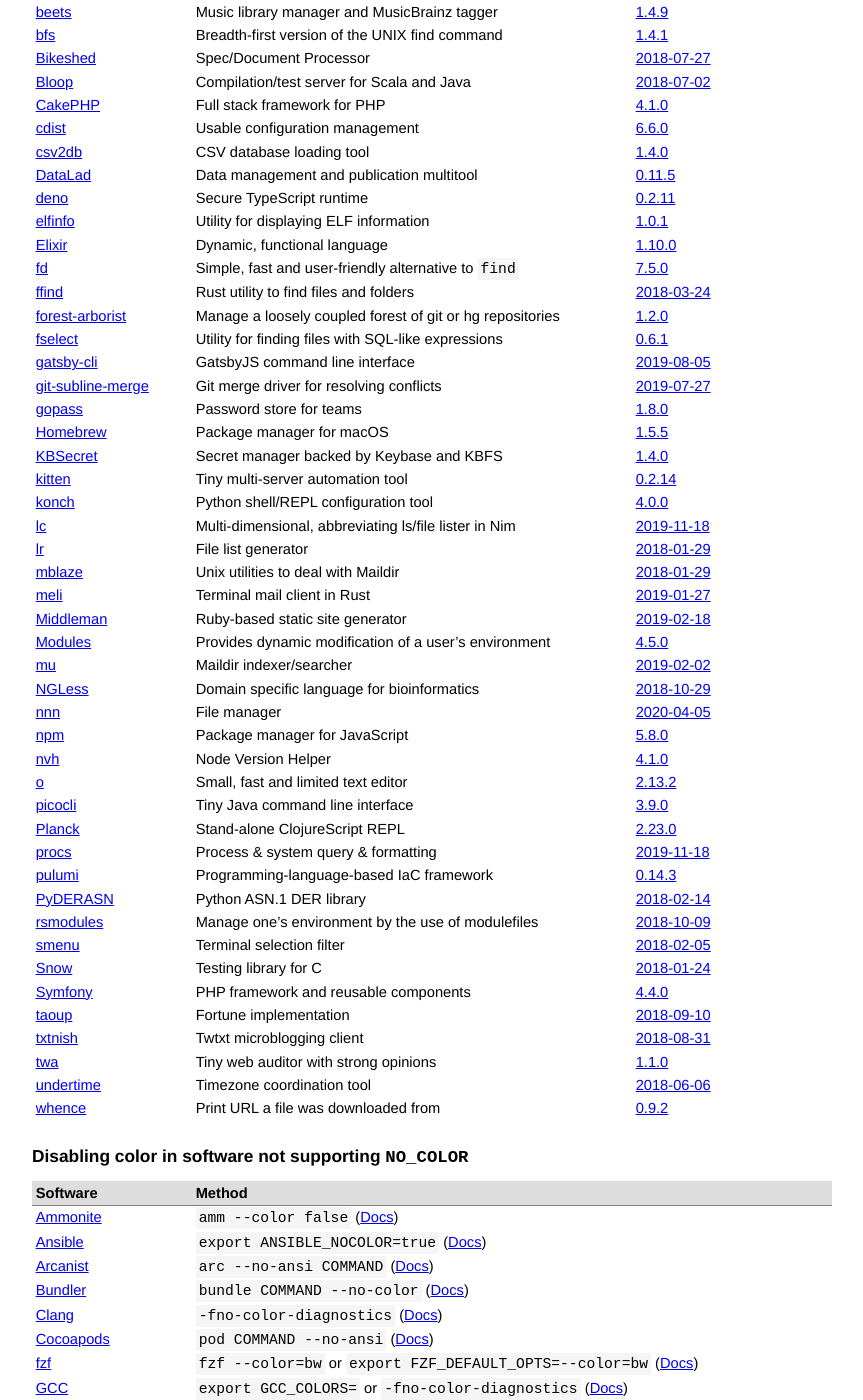
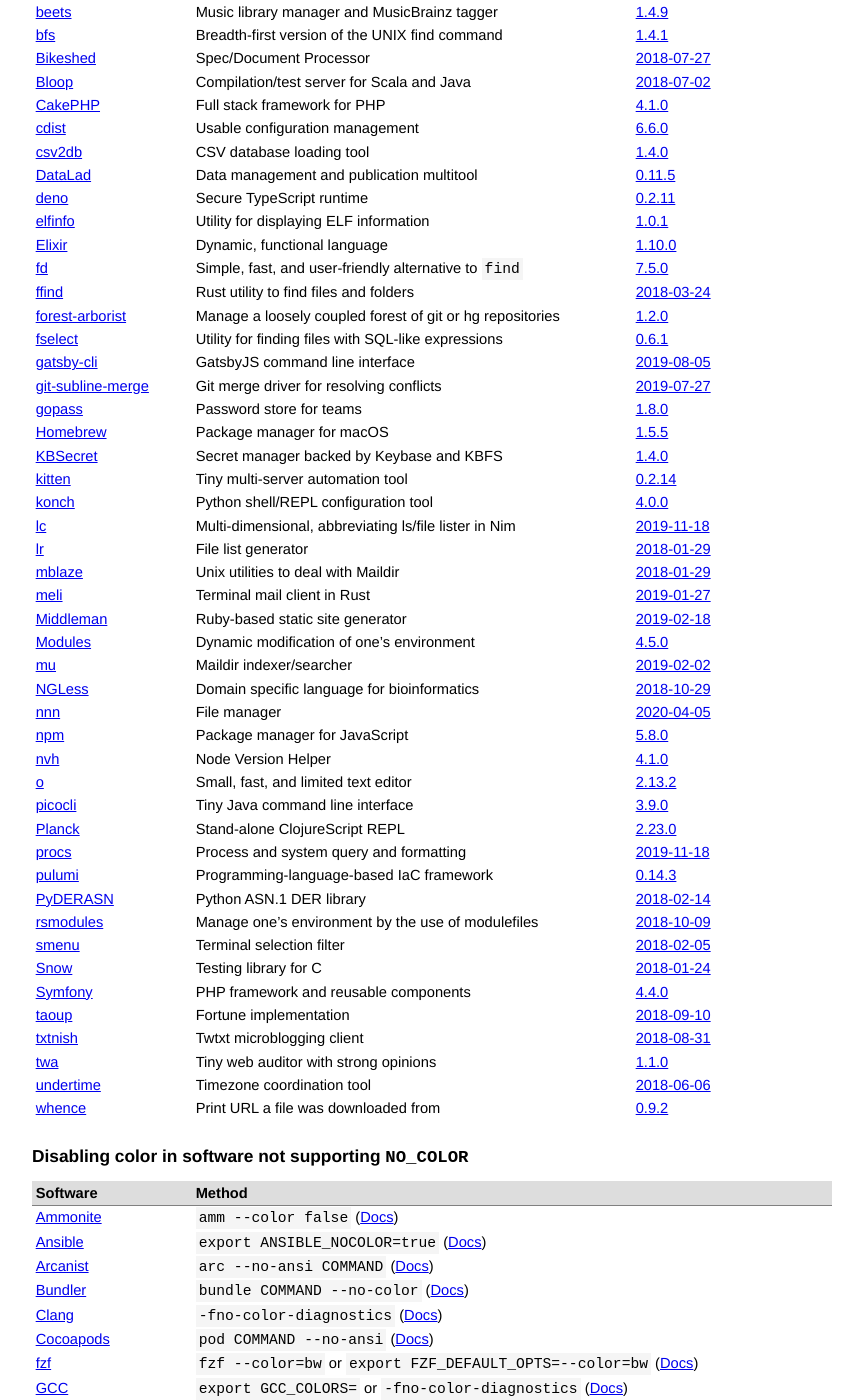
Before and after one commit to jcs/no_color, a Jekyll site: the page built from index.md, in a window 1280 px wide and 1400 px high, scrolled down 871 px. Shown: the whole window, without its empty margins (208-1071 px from the left). Built offline with Jekyll 4.4.1, drawn with Linux system fonts in a browser that asks for light colours; our own code applies the rules of GitHub Pages for plain Markdown files.

Commit message:
Oxford comma

```diff
--- a/index.md
+++ b/index.md
@@ -69,7 +69,7 @@ color via `NO_COLOR`.
 | [deno](https://github.com/denoland/deno) | Secure TypeScript runtime | [0.2.11](https://github.com/denoland/deno/releases/tag/v0.2.11) |
 | [elfinfo](https://github.com/xyproto/elfinfo) | Utility for displaying ELF information | [1.0.1](https://github.com/xyproto/elfinfo/tree/1.0.1) |
 | [Elixir](https://elixir-lang.org) | Dynamic, functional language | [1.10.0](https://github.com/elixir-lang/elixir/releases/tag/v1.10.0) |
-| [fd](https://github.com/sharkdp/fd) | Simple, fast and user-friendly alternative to `find` | [7.5.0](https://github.com/sharkdp/fd/releases/tag/v7.5.0) |
+| [fd](https://github.com/sharkdp/fd) | Simple, fast, and user-friendly alternative to `find` | [7.5.0](https://github.com/sharkdp/fd/releases/tag/v7.5.0) |
 | [ffind](https://github.com/josephscade/ffind) | Rust utility to find files and folders | [2018-03-24](https://github.com/josephscade/ffind/commit/fec4aa6101f2b3d6d5b06df640e299d0b1fbb190) |
 | [forest-arborist](https://github.com/JohnRGee/forest-arborist) | Manage a loosely coupled forest of git or hg repositories | [1.2.0](https://github.com/JohnRGee/forest-arborist/releases/tag/v1.2.0) |
 | [fselect](https://github.com/jhspetersson/fselect) | Utility for finding files with SQL-like expressions | [0.6.1](https://github.com/jhspetersson/fselect/releases/tag/0.6.1) |
@@ -85,16 +85,16 @@ color via `NO_COLOR`.
 | [mblaze](https://github.com/chneukirchen/mblaze) | Unix utilities to deal with Maildir | [2018-01-29](https://github.com/chneukirchen/mblaze/commit/4014f03afe6d624ba1c6bdde6551b4996ba31fe5) |
 | [meli](https://meli.delivery) | Terminal mail client in Rust | [2019-01-27](https://github.com/meli/meli/commit/6a7cae09882d43c0de8a84df3d66174949ede0e0) |
 | [Middleman](https://middlemanapp.com) | Ruby-based static site generator | [2019-02-18](https://github.com/middleman/middleman/commit/3040ffa1331aa48c76ae5ca7f4b2e0a0f1b7af15) |
-| [Modules](http://modules.sourceforge.net/) | Provides dynamic modification of a user's environment | [4.5.0](https://github.com/cea-hpc/modules/releases/tag/v4.5.0) |
+| [Modules](http://modules.sourceforge.net/) | Dynamic modification of one's environment | [4.5.0](https://github.com/cea-hpc/modules/releases/tag/v4.5.0) |
 | [mu](https://www.djcbsoftware.nl/code/mu/) | Maildir indexer/searcher | [2019-02-02](https://github.com/djcb/mu/commit/eb6efee81db22531ef05e140549bde7e87dd9725) |
 | [NGLess](http://ngless.embl.de/) | Domain specific language for bioinformatics | [2018-10-29](https://github.com/ngless-toolkit/ngless/commit/15926150701100ff96b4a7cd1f3142f9a272b983) |
 | [nnn](https://github.com/jarun/nnn) | File manager | [2020-04-05](https://github.com/jarun/nnn/commit/f14fb9c0f92c25ab79dd0c47d16f075199aeb999) |
 | [npm](https://www.npmjs.com/) | Package manager for JavaScript | [5.8.0](https://github.com/npm/npm/releases/tag/v5.8.0) |
 | [nvh](https://github.com/JohnRGee/nvh) | Node Version Helper | [4.1.0](https://github.com/JohnRGee/nvh/releases/tag/v4.1.0) |
-| [o](https://github.com/xyproto/o) | Small, fast and limited text editor | [2.13.2](https://github.com/xyproto/o/tree/2.13.2) |
+| [o](https://github.com/xyproto/o) | Small, fast, and limited text editor | [2.13.2](https://github.com/xyproto/o/tree/2.13.2) |
 | [picocli](https://github.com/remkop/picocli/) | Tiny Java command line interface | [3.9.0](https://github.com/remkop/picocli/releases/tag/v3.9.0#3.9.0-ANSI-heuristics) |
 | [Planck](https://planck-repl.org/) | Stand-alone ClojureScript REPL | [2.23.0](https://github.com/planck-repl/planck/releases/tag/2.23.0) |
-| [procs](https://github.com/c-blake/procs) | Process & system query & formatting | [2019-11-18](https://github.com/c-blake/procs/commit/7d19fc184f8c29481dd5a4c4d5d26c671c2c0a4c) |
+| [procs](https://github.com/c-blake/procs) | Process and system query and formatting | [2019-11-18](https://github.com/c-blake/procs/commit/7d19fc184f8c29481dd5a4c4d5d26c671c2c0a4c) |
 | [pulumi](https://pulumi.io/) | Programming-language-based IaC framework | [0.14.3](https://github.com/pulumi/pulumi/pull/1594) |
 | [PyDERASN](http://pyderasn.cypherpunks.ru/) | Python ASN.1 DER library | [2018-02-14](https://git.cypherpunks.ru/cgit.cgi/pyderasn.git/commit/?id=54876436a23f14951f2e6353e9072c9a098b35b4) |
 | [rsmodules](https://github.com/fretn/rsmodules) | Manage one's environment by the use of modulefiles | [2018-10-09](https://github.com/fretn/rsmodules/commit/87a45f96a9bd45b86300a6027bb29855778d4f5e) |
```
